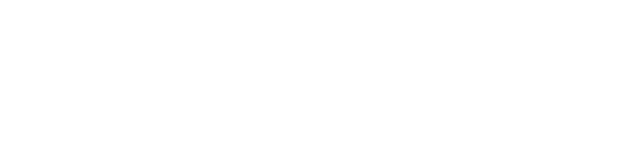
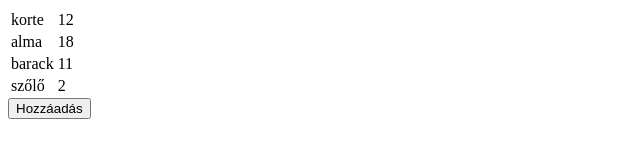
Before and after one commit to EvAbigel/webfejl_oop, a plain HTML site: page arraylist/index.html in a window 1280 px wide. Shown: the whole page, without its empty margins (0-640 px from the left). Drawn offline with Linux system fonts and the light colour scheme.

Commit message:
elfelejtettem lementeni az órait, plusz még egy gomb

```diff
--- a/arraylist/index.html
+++ b/arraylist/index.html
@@ -7,6 +7,5 @@
 </head>
 <body>
     <script src="main.js"></script>
-    <script src="kitero.js"></script>
 </body>
 </html>
--- a/arraylist/main.js
+++ b/arraylist/main.js
@@ -4,25 +4,27 @@ class ArrayList{ //PascalCase, snake_case, Cebab_case, camelCase
      */
     #count  //azért nem kell le/const mert ez a class egy tulajdonsága
     #state
+    #arraytable
 
     get Count(){
         return this.#count;
     }
 
-    constructor(){
+    constructor(array = undefined){
         this.#count = 0;
         this.#state = {};
+        this.#arraytable = array;
     }
 
     AddElement(item){
         const index = this.#count;
         this.#state[index] = item; //kulcs és érték
         Object.defineProperty(this, index, {
-            get:function()
+            get: () =>
             {
                 return this.#state[index]
             },
-            set:function(value)
+            set:(value) =>
             {
                 this.#state[index] = value;
             },
@@ -31,6 +33,7 @@ class ArrayList{ //PascalCase, snake_case, Cebab_case, camelCase
         })
 
         this.#count++;
+        this.#arraytable.addPersonRow(item);
     }
 
     Clear(){
@@ -54,19 +57,61 @@ class ArrayList{ //PascalCase, snake_case, Cebab_case, camelCase
     }
 }
 
+class TableHTMLArray extends HTMLElement{
+    #tbody
+    constructor(){
+        super();
+    }
+
+    connectedCallback(){
+        const table = document.createElement("table");
+        this.appendChild(table);
+        const thead = document.createElement("thead");
+        table.appendChild(thead);
+        this.#tbody = document.createElement("tbody");
+        table.appendChild(this.#tbody);
+    }
+
+    /**
+     *
+     * @param {{nev: String, eletkor: number}} person
+     */
+    addPersonRow(person){
+        const trow = document.createElement("tr");
+        this.#tbody.appendChild(trow);
+        const tdnev = document.createElement("td");
+        tdnev.innerHTML = person.nev;
+        trow.appendChild(tdnev);
+        const tdeletkor = document.createElement("td");
+        tdeletkor.innerHTML = person.eletkor;
+        trow.appendChild(tdeletkor);
+    }
+}
+
+customElements.define("array-table", TableHTMLArray);
+
 //-*-*-*-*-*-*-*-*-*-*-*-*-*-*-*-*-*-*-*-*-*-*-*-*-*-*-*
-const osztaly = new ArrayList();
+const tablearray = new TableHTMLArray();
+document.body.appendChild(tablearray);
+tablearray.addPersonRow({nev: "korte", eletkor: 12});
 
-osztaly.AddElement('alma');
+const osztaly = new ArrayList(tablearray);
+
+osztaly.AddElement({nev: 'alma', eletkor: 18});
 console.log(osztaly.Contains('alma')); //nekem működik külön változó alkotása nélkül?
-osztaly.AddElement('barack');
-osztaly.AddElement({nev:'szőlő'});
+
+osztaly.AddElement({nev:'barack', eletkor: 11});
+osztaly.AddElement({nev:'szőlő', eletkor: 2});
 console.log(osztaly[0]); //ez az első eleme, nem? mindegy..
 console.log(osztaly[2]);
 
 osztaly.Clear();
 
-// const alma = {}
-// Object.defineProperty(alma, 'nev', { value: "Ferenc", writable: true})  //alma objektumnál, a ferenc érték kulcsa a név lesz
-// alma.nev = 'asd'
-// console.log(alma);
+const button = document.createElement("button");
+button.innerHTML = "Hozzáadás";
+button.addEventListener("click", () => {
+    const element = {nev: "narancs", eletkor: 87};
+    osztaly.AddElement(element);
+});
+
+document.body.appendChild(button);
```
